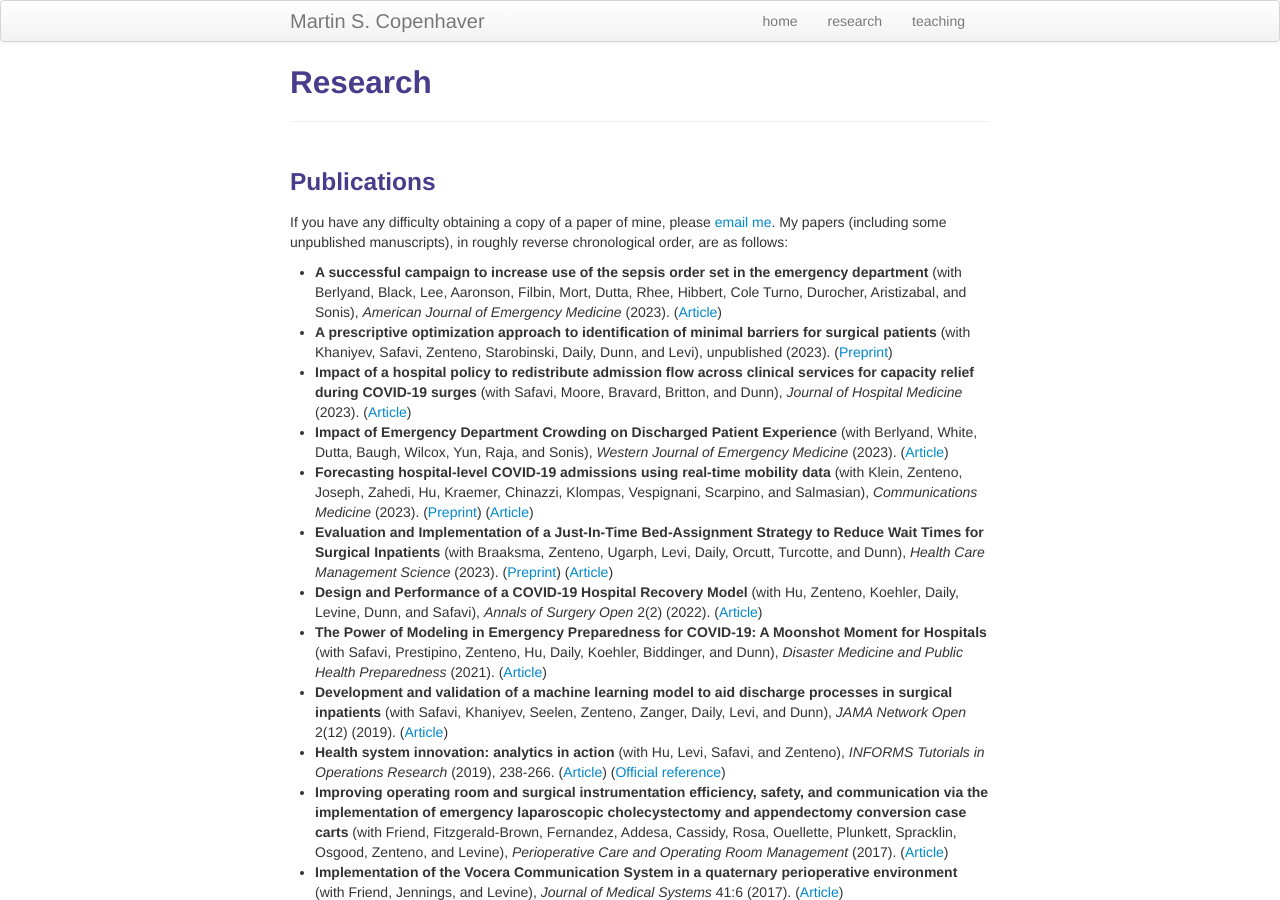
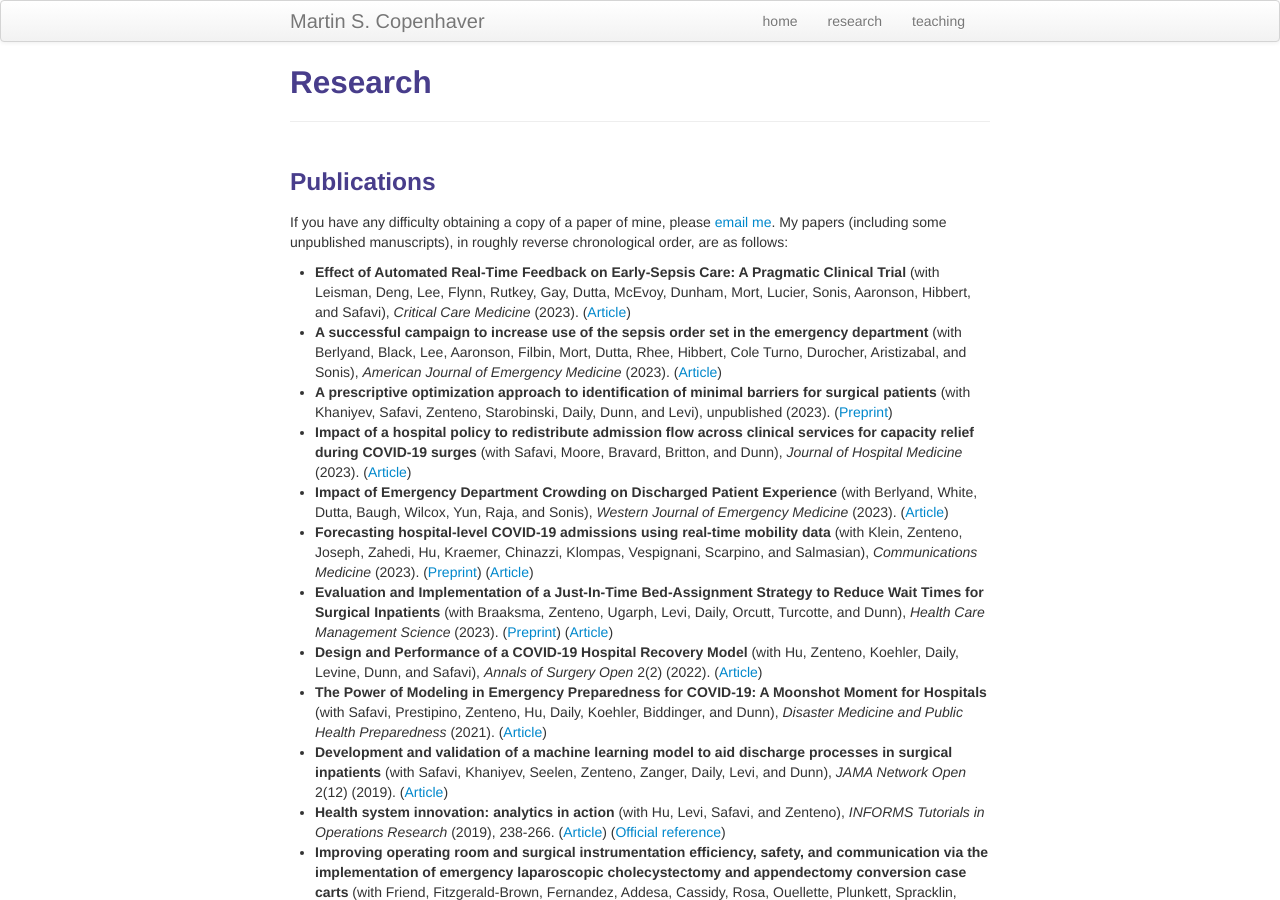
Before and after one commit to martincopenhaver/martincopenhaver.github.io, a Jekyll site: the page built from research.md, in a window 1280 px wide and 900 px high. Built offline with Jekyll 4.4.1, drawn with Linux system fonts in a browser that asks for light colours.

Commit message:
Update research.md

```diff
--- a/research.md
+++ b/research.md
@@ -9,6 +9,7 @@ description: Martin S. Copenhaver's research
 ---
 ### Publications
 If you have any difficulty obtaining a copy of a paper of mine, please <a href="mailto:last name at jhmi.edu">email me</a>. My papers (including some unpublished manuscripts), in roughly reverse chronological order, are as follows:
+* **Effect of Automated Real-Time Feedback on Early-Sepsis Care: A Pragmatic Clinical Trial** (with Leisman, Deng, Lee, Flynn, Rutkey, Gay, Dutta, McEvoy, Dunham, Mort, Lucier, Sonis, Aaronson, Hibbert, and Safavi), _Critical Care Medicine_ (2023). ([Article](https://journals.lww.com/ccmjournal/abstract/9900/effect_of_automated_real_time_feedback_on.247.aspx))
 * **A successful campaign to increase use of the sepsis order set in the emergency department** (with Berlyand, Black, Lee, Aaronson, Filbin, Mort, Dutta, Rhee, Hibbert, Cole Turno, Durocher, Aristizabal, and Sonis), _American Journal of Emergency Medicine_ (2023). ([Article](https://www.sciencedirect.com/science/article/abs/pii/S0735675723004126))
 * **A prescriptive optimization approach to identification of minimal barriers for surgical patients** (with Khaniyev, Safavi, Zenteno, Starobinski, Daily, Dunn, and Levi), unpublished (2023). ([Preprint](https://www.medrxiv.org/content/10.1101/2023.03.24.23287694v1.full.pdf))
 * **Impact of a hospital policy to redistribute admission flow across clinical services for capacity relief during COVID-19 surges** (with Safavi, Moore, Bravard, Britton, and Dunn), _Journal of Hospital Medicine_ (2023). ([Article](https://shmpublications.onlinelibrary.wiley.com/doi/10.1002/jhm.13058))
```
